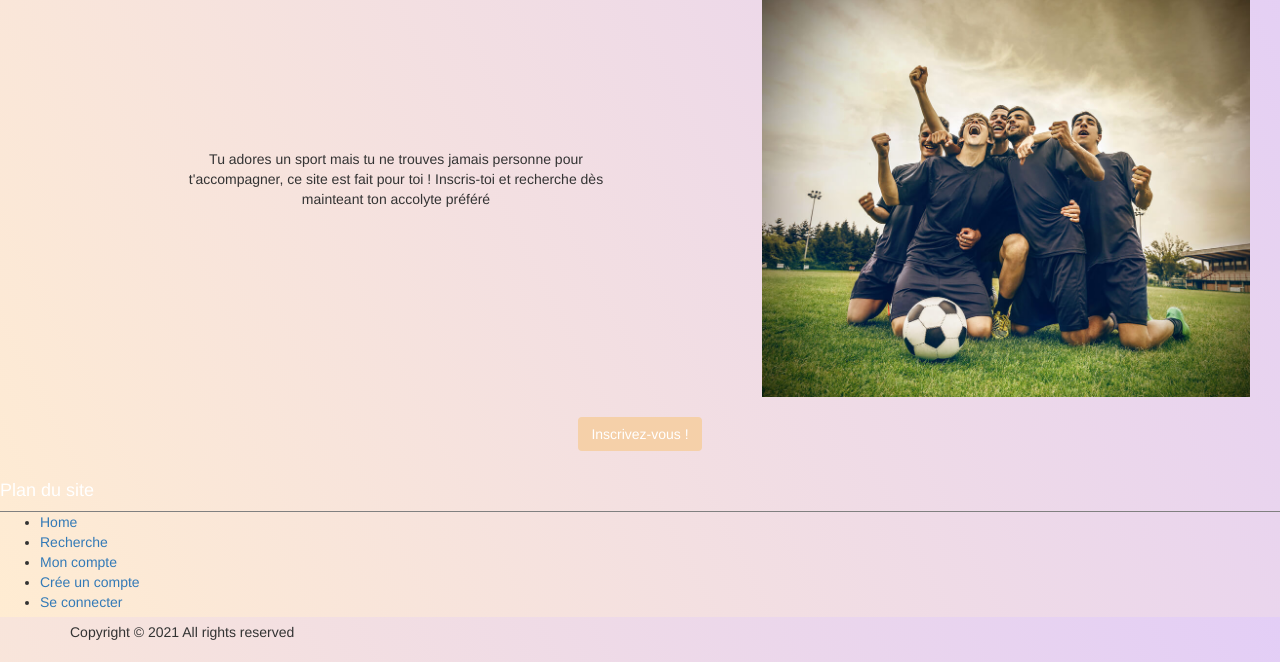
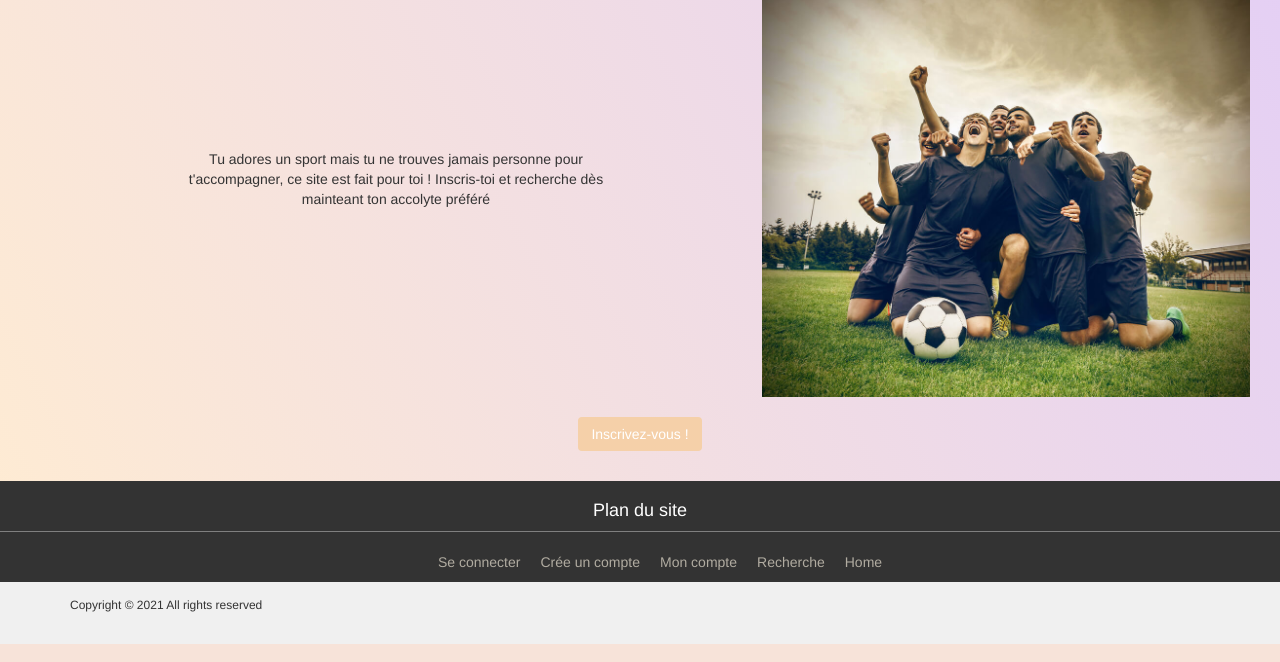
Before and after one commit to CharleneMartel/SiteDerencontre, a PHP site: page /Index.php in a window 1280 px wide. Shown: the part 183-845 px from the top of the page. Run offline with PHP 8.4, Linux system fonts and the light colour scheme; some libraries are stand-ins or nearby versions.

Commit message:
Update style.css

```diff
--- a/Master_Data/style.css
+++ b/Master_Data/style.css
@@ -60,26 +60,39 @@ body {
     padding-bottom: 10px;
   }
 /*  Footer */
- .footer {
-    background-color: #BCA9F5;
-    padding: 20px 30px 0;
-    border: white;
-    display: inline-flex;
-    width: 100%;
-    position: relative;
-    height: 15%;
+
+  footer {
+    background-color: #333333;
+    padding: 10px 0px;
+    text-align: center;
   }
 
-  .footer-links {
-
-    color: white;
-    text-decoration: none;
-    margin-left: 25px;
+  footer ul {
+    list-style: none;
+    margin: 0 auto;
+    display: inline-block;
+    padding-top: 20px;
   }
 
-  .footer-contact {
+  footer ul li {
     float: right;
-    margin-bottom: 150px;
-    justify-content: center;
+  }
 
+  footer ul li a {
+    color: #b1aca1;
+    padding: 10px;
   }
+
+  footer ul li a:hover {
+    color: #f0f0f0;
+    text-decoration: none;
+  }
+
+  .copyright {
+    background-color: #f0f0f0;
+  }
+
+  .copyright p {
+    font-size: 12px;
+    padding: 15px 0 10px 0;
+  }
```
